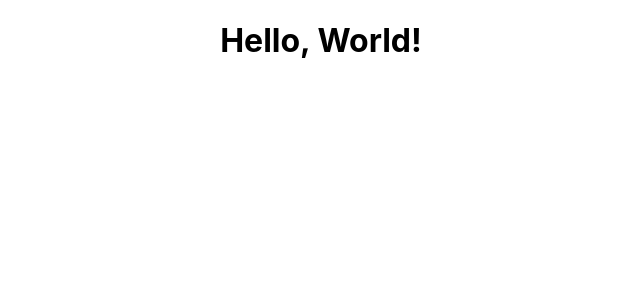
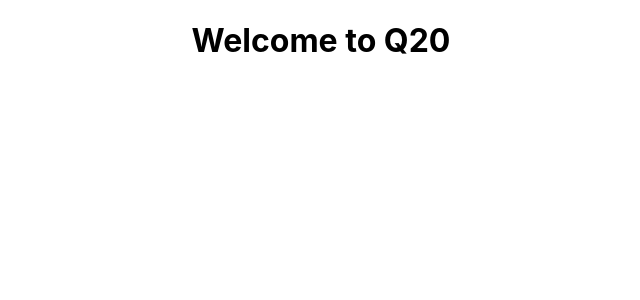
Before and after one commit to AnnaDobrucki/q20-frontend-v2, a React (Create React App) app: page / in a window 1280 px wide. Shown: the top 300 px of the page, without its empty margins (319-959 px from the left). Built offline with nearby package versions, Linux system fonts and the light colour scheme.

Commit message:
check enable deplyment set up on heroku

```diff
--- a/src/App.js
+++ b/src/App.js
@@ -3,7 +3,7 @@ import "./App.css";
 function App() {
   return (
     <div className="App">
-      <h1>Hello, World!</h1>
+      <h1>Welcome to Q20</h1>
     </div>
   );
 }
```
